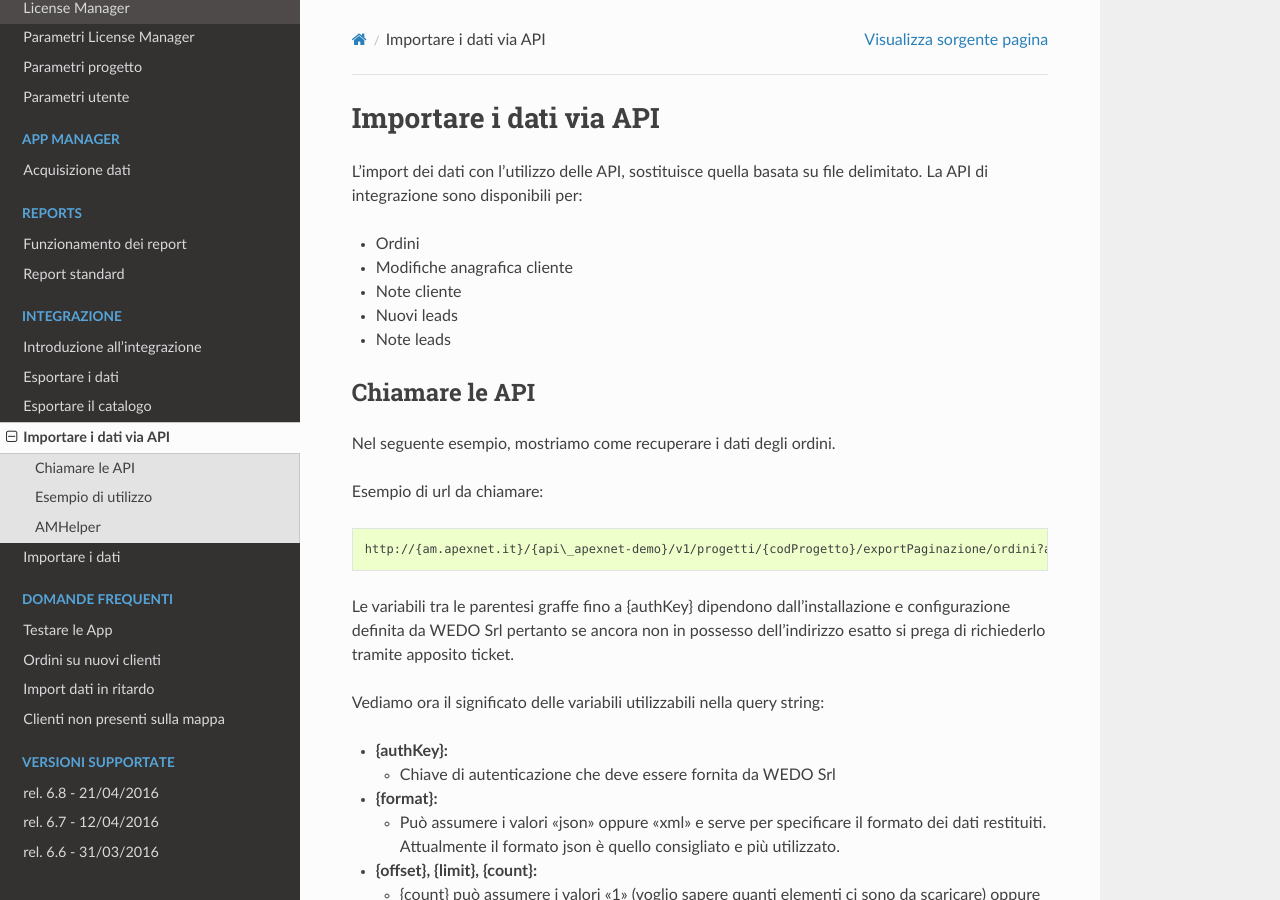
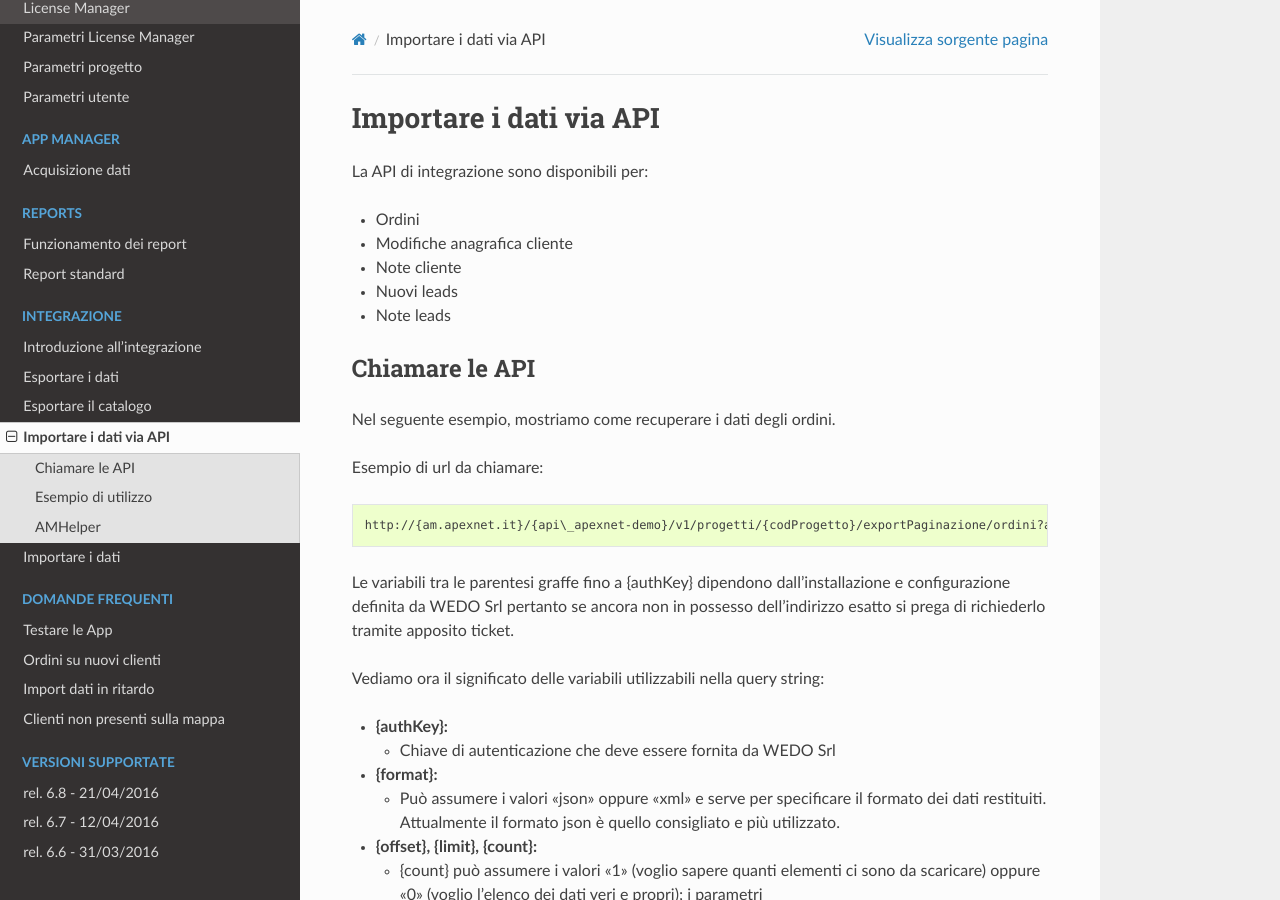
Before and after one commit to wedoit-io/doc-icommerce, a Sphinx documentation site: the page built from source/int-import-dati-ws.rst, in a window 1280 px wide and 900 px high. Built offline with Sphinx 7.4.7 and the Read the Docs theme 2.0.0, drawn with Linux system fonts in a browser that asks for light colours; some of the changed lines change nothing that is shown.

Commit message:
Update int-import-dati-ws.rst

```diff
--- a/source/int-import-dati-ws.rst
+++ b/source/int-import-dati-ws.rst
@@ -1,6 +1,8 @@
 Importare i dati via API
 ========================
-L'import dei dati con l'utilizzo delle API, sostituisce quella basata su file delimitato.
+
+.. warning: L'import dei dati con l'utilizzo delle API, sostituisce quella basata su file delimitato.
+
 La API di integrazione sono disponibili per:
 
 -  Ordini
```
